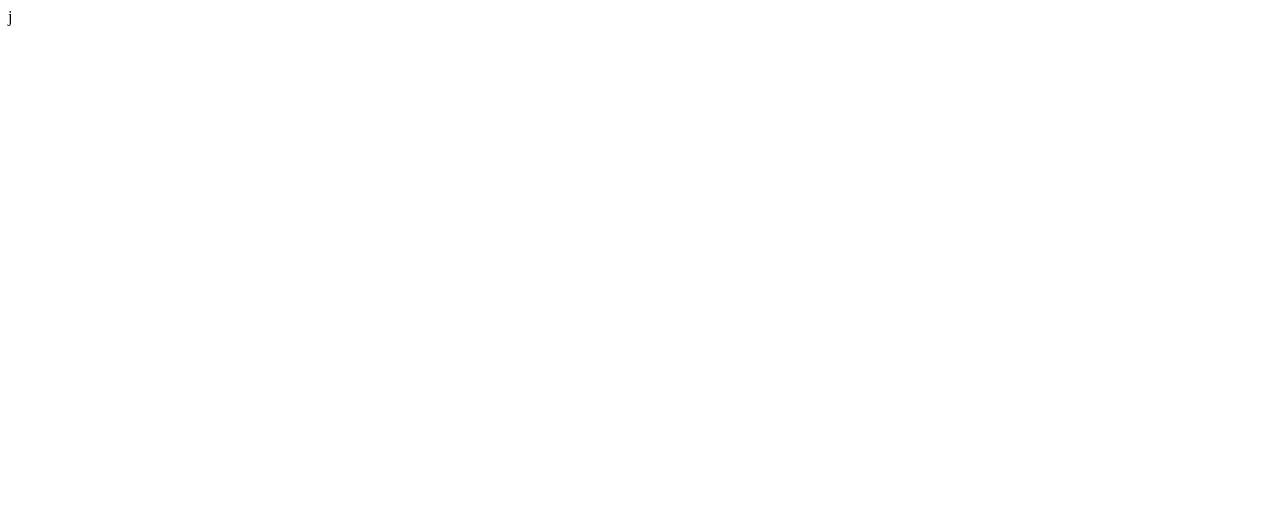
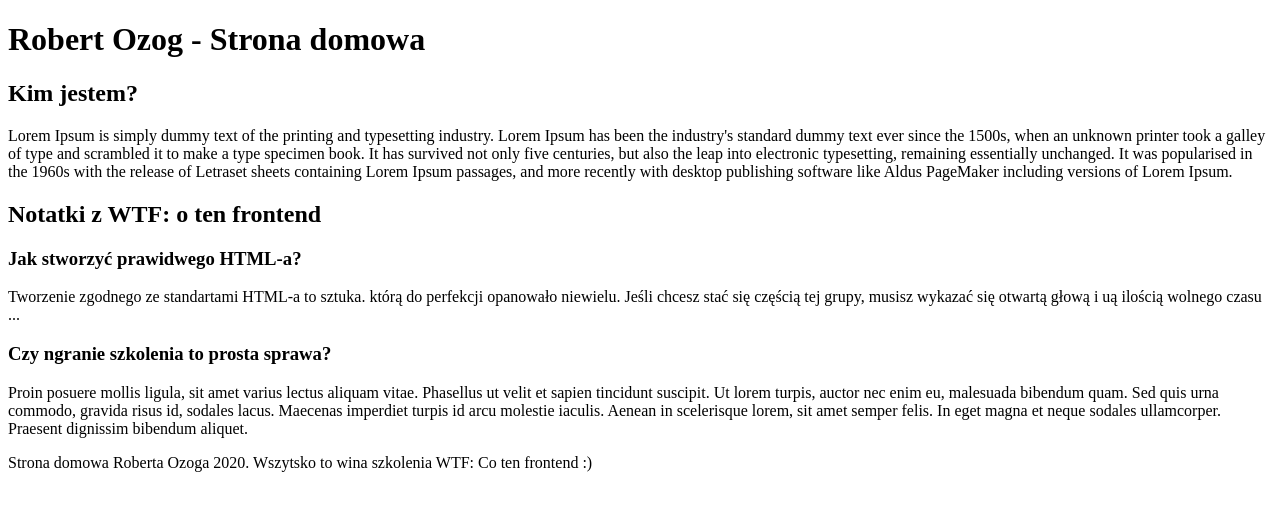
Before and after one commit to ROzog/homepage, a plain HTML site: page index.html in a window 1280 px wide. Drawn offline with Linux system fonts and the light colour scheme.

Commit message:
HTML structure nad text added

```diff
--- a/index.html
+++ b/index.html
@@ -1,16 +1,53 @@
 <!DOCTYPE html>
 <html lang="pl">
+  <head>
+    <meta charset="UTF-8" />
+    <meta name="viewport" content="width=device-width, initial-scale=1.0" />
+    <title>Document</title>
+  </head>
 
-<head>
-    <meta charset="UTF-8">
-    <meta name="viewport" content="width=device-width, initial-scale=1.0">
-    <title>Document</title>
-</head>
+  <body>
+    <main>
+      <header>
+        <h1>Robert Ozog - Strona domowa</h1>
+      </header>
 
-<body>
-    <main>
+      <section>
+        <h2>Kim jestem?</h2>
+        <p>
+          Lorem Ipsum is simply dummy text of the printing and typesetting industry. Lorem Ipsum has been the industry's
+          standard dummy text ever since the 1500s, when an unknown printer took a galley of type and scrambled it to
+          make a type specimen book. It has survived not only five centuries, but also the leap into electronic
+          typesetting, remaining essentially unchanged. It was popularised in the 1960s with the release of Letraset
+          sheets containing Lorem Ipsum passages, and more recently with desktop publishing software like Aldus
+          PageMaker including versions of Lorem Ipsum.
+        </p>
+      </section>
 
+      <section>
+        <h2>Notatki z WTF: o ten frontend</h2>
+        <article>
+          <h3>Jak stworzyć prawidwego HTML-a?</h3>
+          <p>
+            Tworzenie zgodnego ze standartami HTML-a to sztuka. którą do perfekcji opanowało niewielu. Jeśli chcesz stać
+            się częścią tej grupy, musisz wykazać się otwartą głową i uą ilością wolnego czasu ...
+          </p>
+        </article>
+      </section>
+
+      <section>
+        <h3>Czy ngranie szkolenia to prosta sprawa?</h3>
+        <p>
+          Proin posuere mollis ligula, sit amet varius lectus aliquam vitae. Phasellus ut velit et sapien tincidunt
+          suscipit. Ut lorem turpis, auctor nec enim eu, malesuada bibendum quam. Sed quis urna commodo, gravida risus
+          id, sodales lacus. Maecenas imperdiet turpis id arcu molestie iaculis. Aenean in scelerisque lorem, sit amet
+          semper felis. In eget magna et neque sodales ullamcorper. Praesent dignissim bibendum aliquet.
+        </p>
+      </section>
+
+      <footer>
+        Strona domowa Roberta Ozoga 2020. Wszytsko to wina szkolenia WTF: Co ten frontend :)
+      </footer>
     </main>
-</body>
-
-</html>j
+  </body>
+</html>
```
